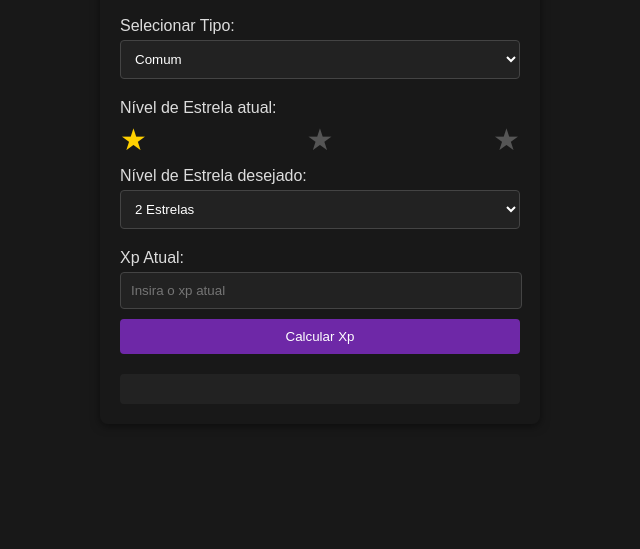
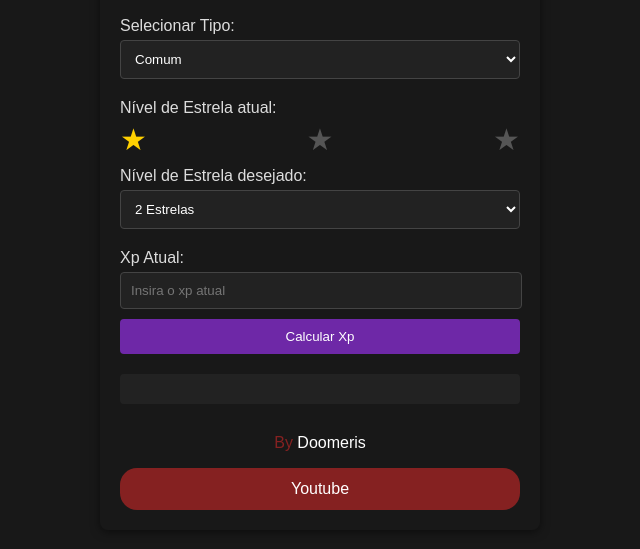
Before and after one commit to victorndesigner/calculadoraxp, a plain HTML site: page index.html in a window 1280 px wide. Shown: the part 165-714 px from the top of the page, without its empty margins (320-960 px from the left). Drawn offline with Linux system fonts and the light colour scheme.

Commit message:
index.html

```diff
--- a/index.html
+++ b/index.html
@@ -36,7 +36,7 @@
       background-color: #222;
       color: #ffffff;
     }
-      input[type="number"] {
+    input[type="number"] {
       width: calc(100% - 20px);
       padding: 10px;
       margin-bottom: 10px;
@@ -44,7 +44,7 @@
       border-radius: 4px;
       background-color: #222;
       color: #ffffff;
-}
+    }
     select:hover {
       background-color: #303030;
       color: #ffffff;
@@ -101,6 +101,34 @@
       margin-left: 8px;
       margin-bottom: 8px;
     }
+    .creditos {
+      text-align: center;
+      margin-top: 30px;
+    }
+    .bolttexturas {
+      color: white;
+      font-weight: bold;
+      font-size: 18px;
+      margin-bottom: 15px;
+    }
+    .creditos-btn {
+      padding: 12px 20px;
+      background-color: #852121;
+      color: white;
+      border: none;
+      border-radius: 17px;
+      cursor: pointer;
+      font-size: 16px;
+      transition: background-color 0.3s;
+      text-align: center;
+      display: inline-block;
+    }
+    .creditos-btn:hover {
+      background-color: #531212;
+    }
+    .by {
+      color: #852121;
+    }
   </style>
 </head>
 <body>
@@ -134,6 +162,14 @@
 
 <div class="resultado" id="resultado"></div>
 <div class="destaque" id="xpTotal"></div>
+
+<!-- Créditos -->
+<div class="creditos">
+  <p class="doomeris"><span class="by">By</span> Doomeris</p>
+  <a href="https://www.youtube.com/@Doomeris" target="_blank">
+    <button class="creditos-btn">Youtube</button>
+  </a>
+</div>
 
 <script>
   let estrelaSelecionada = 1;
```
